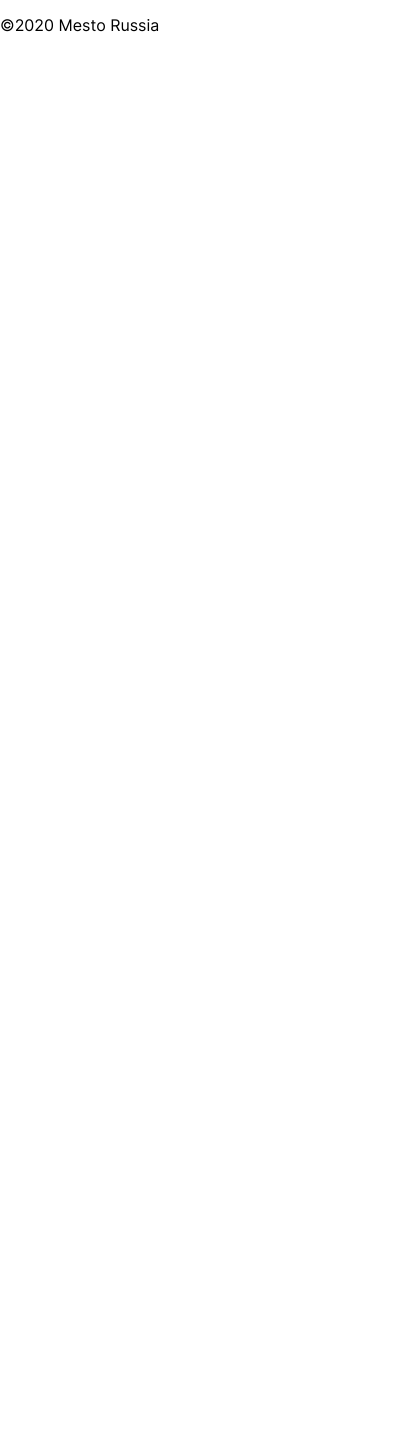
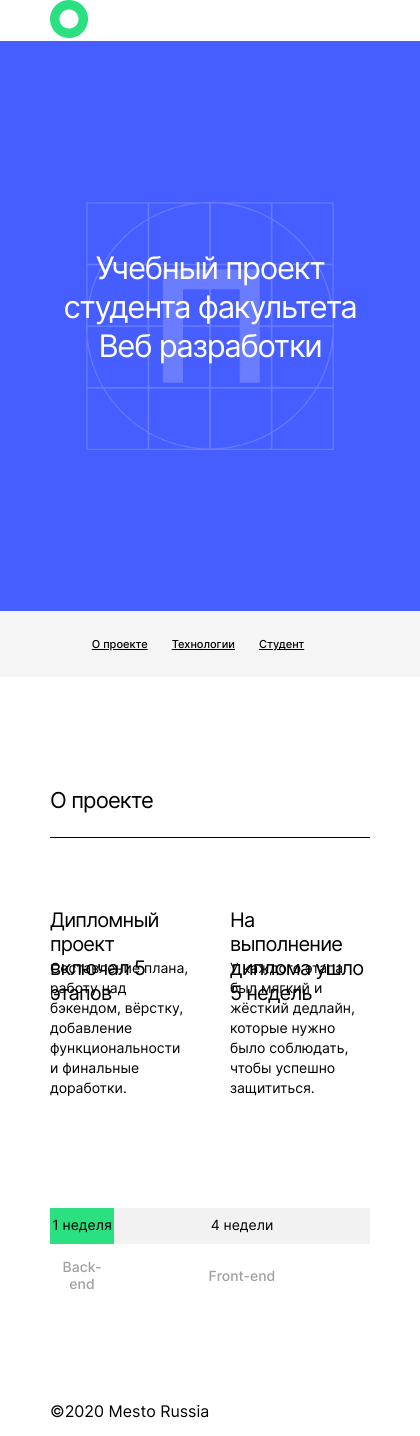
Before and after one commit to Lionen89/movies-explorer-frontend, a React (Create React App) app: page / in a window 390 px wide. Shown: the whole page, 420 px wide, since content can reach past the window. Before the commit the page ends 860 px from the top, so only its background shows below. Built offline with nearby package versions, Linux system fonts and the light colour scheme; the HTML template or start-up script is replaced by a standard one.

Commit message:
feat/создать компонент AboutProject_добавить валидацию

```diff
--- /dev/null
+++ b/src/components/AboutProject/AboutProject.css
@@ -0,0 +1,71 @@
+.title {
+    font-weight: 400;
+    font-size: 22px;
+    line-height: 26.63px;
+    letter-spacing: -0.04em;
+    width: 100%;
+    border-bottom: 1px solid;
+    padding: 0 0 23px 0;
+    margin: 110px 0 0;
+}
+
+.about-project-title {
+    font-weight: 400;
+    font-size: 20px;
+    line-height: 24.2px;
+    letter-spacing: -0.04em;
+    margin: 0;
+    padding: 0;
+}
+
+.about-project-text {
+    font-weight: 400;
+    font-size: 14px;
+    line-height: 20px;
+    margin: 0;
+    padding: 0;
+}
+
+.about-project-schedule {
+    display: grid;
+    grid-template-columns: 1fr 4fr;
+    grid-template-rows: 36px 1fr;
+    row-gap: 14px;
+    margin-bottom: 110px;
+}
+
+.about-project-description {
+    display: grid;
+    grid-template-columns: 1fr 1fr;
+    grid-template-rows: 24px 1fr;
+    row-gap: 26px;
+    column-gap: 40px;
+    margin-top: 70px;
+    margin-bottom: 110px;
+}
+
+.about-project-duration {
+    margin: 0;
+    padding: 9px 0;
+    font-weight: 400;
+    font-size: 14px;
+    line-height: 16.94px;
+    text-align: center;
+}
+
+.about-project-duration:first-child {
+    background-color: #2BE080;
+}
+
+.about-project-duration:nth-child(2) {
+    background-color: #F2F2F2;
+}
+
+.about-project-duration-text {
+    font-weight: 500;
+    font-size: 14px;
+    line-height: 17px;
+    text-align: center;
+    color: #A0A0A0;
+    margin: auto;
+}
--- a/src/components/AboutProject/AboutProject.jsx
+++ b/src/components/AboutProject/AboutProject.jsx
@@ -0,0 +1,27 @@
+import "./AboutProject.css";
+function AboutProject() {
+  return (
+    <section className="about-project">
+      <h2 className="title">О проекте</h2>
+      <article className="about-project-description">
+      <h3 className="about-project-title">Дипломный проект включал 5 этапов</h3>
+      <h3 className="about-project-title">На выполнение диплома ушло 5 недель</h3>
+      <p className="about-project-text">
+        Составление плана, работу над бэкендом, вёрстку, добавление
+        функциональности и финальные доработки.
+      </p>
+      <p className="about-project-text">
+        У каждого этапа был мягкий и жёсткий дедлайн, которые нужно было
+        соблюдать, чтобы успешно защититься.
+      </p>
+      </article>
+      <article className="about-project-schedule">
+          <p className="about-project-duration">1 неделя</p>
+          <p className="about-project-duration">4 недели</p>
+          <span className="about-project-duration-text">Back-end</span>
+          <span className="about-project-duration-text">Front-end</span>
+      </article>
+    </section>
+  );
+}
+export default AboutProject;
--- a/src/components/App/App.css
+++ b/src/components/App/App.css
@@ -4,25 +4,13 @@
     min-height: 100vh;
 }
 .main-page__container {
-    margin: 0 auto;
+    margin: 0 70px 0;
     min-width: 320px;
-    max-width: 880px;
+    max-width: 1280px;
 }
 
-@media screen and (max-width: 1340px) {
+@media screen and (max-width: 960px) {
     .main-page__container {
-        margin: 0 200px;
+        margin: 0 50px 0;
     }
 }
-
-@media screen and (max-width: 1124px) {
-    .main-page__container {
-        margin: 0 100px;
-    }
-}
-
-@media screen and (max-width: 781px) {
-    .main-page__container {
-        margin: 0 auto;
-    }
-}
--- a/src/components/App/App.js
+++ b/src/components/App/App.js
@@ -1,14 +1,12 @@
 import React from "react";
 import { CurrentUserContext } from "../../contexts/CurrentUserContext";
 import { Route, Switch, useHistory } from "react-router-dom";
-import Header from "../Header/Header";
 import Register from "../Register/Register";
 import Login from "../Login/Login";
 import Main from "../Main/Main";
 import Profile from "../Profile/Profile"
 import Movies from "../Movies/Movies"
 import SavedMovies from "../SavedMovies/SavedMovies"
-import Footer from '../Footer/Footer'
 import './App.css'
 
 
@@ -24,10 +22,11 @@ function App() {
     return (
         <CurrentUserContext.Provider value={currentUser}>
           <div className="main-page">
-            <Header />
             <div className="main-page__container">
-            <Main />
               <Switch>
+                <Route exact path="/">
+                  <Main />
+                </Route>
                 <Route path="/signup">
                   <Register onLogoClick={handleLogoClick} />
                 </Route>
@@ -44,7 +43,6 @@ function App() {
                   <SavedMovies />
                 </Route>
               </Switch>
-          <Footer />
             </div>
           </div>
         </CurrentUserContext.Provider>
--- a/src/components/Header/Header.jsx
+++ b/src/components/Header/Header.jsx
@@ -2,44 +2,10 @@ import logo from "../../images/logo.png";
 import { Link, useLocation } from "react-router-dom";
 
 function Header(props) {
-  const location = useLocation();
-if(location.pathname === "/signin" || "/signup")
-return(
-    <></>
-)
-// if(location.pathname === "/signup")
-// return(
-//     <header className="header">
-//       <img
-//         src={logo}
-//         alt="Логотип"
-//         className="auth__logo"
-//         onClick={props.onLogoClick}
-//       />
-//       <h2 className="auth__title">Добро пожаловать&#33;</h2>
-//     </header>
-// )
-
   return (
     <header className="header">
       <img src={logo} alt="Лого Место" className="header__logo" />
-      <div className="header__links">
-        <p className="header__text header__email">
-          {location.pathname === "/" ? props.userEmail : ""}
-        </p>
-        <Link to="/sign-in" className="header__text header__link">
-          {location.pathname === "/sign-up" ? "Войти" : ""}
-        </Link>
-        <Link to="/sign-up" className="header__text header__link">
-          {location.pathname === "/sign-in" ? "Регистрация" : ""}
-        </Link>
-        <button
-          onClick={props.onSignOut}
-          className="header__text header__button"
-        >
-          {location.pathname === "/" ? "Выйти" : ""} */}
-        </button>
-      </div>
+
     </header>
   );
 }
--- a/src/components/Login/Login.css
+++ b/src/components/Login/Login.css
@@ -49,6 +49,27 @@
     border-bottom: 1px solid rgba(232, 232, 232, 1);
     padding: 0 0 10px 0;
     margin: 5px auto 24px;
+}
+.auth__text_type_error {
+    border-bottom: 1px solid rgba(255, 104, 56, 1);
+    margin: 5px auto 0;
+}
+
+.auth__text-error {
+    font-weight: 400;
+    font-size: 10px;
+    line-height: 12.1px;
+    color: #EE3465;
+    margin: 6px 0;
+    opacity: 0;
+}
+.auth__text_type_error-password {
+    color: #EE3465;
+    margin: 6px 0;
+}
+
+.auth__text-error_active {
+    opacity: 1;
 }
 
 .auth__link {
--- a/src/components/Main/Main.jsx
+++ b/src/components/Main/Main.jsx
@@ -1,48 +1,31 @@
 import React from "react";
 import { CurrentUserContext } from "../../contexts/CurrentUserContext";
+import Header from "../Header/Header";
+import Promo from "../Promo/Promo";
+import NavTab from "../NavTab/NavTab";
+import AboutProject from "../AboutProject/AboutProject";
+// import Techs from "../Techs/Techs";
+// import AboutMe from "../AboutMe/AboutMe";
+// import Portfolio from "../Portfolio/Portfolio"
+import Footer from '../Footer/Footer'
+
+
 
 function Main(props) {
   const currentUser = React.useContext(CurrentUserContext);
   return (
+    <>
+      <Header />
     <main>
-      {/* <section className="profile">
-        <div className="profile__avatar-container" onClick={props.onEditAvatar}>
-          <div
-            className="profile__avatar"
-            style={{ backgroundImage: `url(${currentUser.avatar})` }}
-          ></div>
-        </div>
-        <div className="profile__info">
-          <h1 className="profile__name">{currentUser.name}</h1>
-          <button
-            type="button"
-            aria-label="Close"
-            className="profile__edit-button"
-            onClick={props.onEditProfile}
-          ></button>
-          <p className="profile__description">{currentUser.about}</p>
-        </div>
-        <button
-          type="button"
-          className="profile__add-button"
-          onClick={props.onAddPlace}
-        ></button>
-      </section> */}
-      {/* <section className="elements">
-        {props.cards.map((item) => {
-          return (
-            // <Card
-            //   card={item}
-            //   key={item._id}
-            //   onCardLike={props.onCardLike}
-            //   onCardDelete={props.onCardDelete}
-            //   onCardClick={props.onCardClick}
-            //   onConfirmationfPopup={props.onConfirmationfPopup}
-            // />
-        //   );
-        // })}
-      </section> */}
+      <Promo />
+      <NavTab />
+      <AboutProject />
+      {/* <Techs />
+      <AboutMe />
+      <Portfolio /> */}
     </main>
+     <Footer />
+     </>
   );
 }
 
--- /dev/null
+++ b/src/components/NavTab/NavTab.css
@@ -0,0 +1,29 @@
+.navtab {
+    display: flex;
+    justify-content: center;
+    align-items: center;
+    height: 66px;
+    background-color: #F5F5F5;
+    margin: 0 -70px 0;
+}
+
+.nav__link {
+    margin-right: 40px;
+    font-weight: 500;
+    font-size: 13px;
+    line-height: 16px;
+    color: #000000;
+}
+@media screen and (max-width: 960px) {
+    .navtab {
+        width: calc(100%+50*2px);
+        margin: 0 -50px 0;
+    }
+}
+
+@media screen and (max-width: 690px) {
+    .nav__link {
+        font-size: 11px;
+        margin-right: 24px;
+    }
+}
--- a/src/components/NavTab/NavTab.jsx
+++ b/src/components/NavTab/NavTab.jsx
@@ -0,0 +1,16 @@
+import "./NavTab.css";
+import { Link } from "react-router-dom";
+
+function NavTab() {
+  return (
+    <section className="navtab">
+          <Link to="#about" className="nav__link">О проекте
+          </Link>
+          <Link to="#tech" className="nav__link">Технологии
+          </Link>
+          <Link to="#about-project" className="nav__link">Студент
+          </Link>
+    </section>
+  );
+}
+export default NavTab;
--- /dev/null
+++ b/src/components/Promo/Promo.css
@@ -0,0 +1,49 @@
+.promo {
+    background-color: #465DFF;
+    background-image: url(../../images/pic__COLOR_landing-logo.png);
+    background-position: center;
+    background-repeat: no-repeat;
+    background-size: 320px;
+    width: calc(100%+70*2px);
+    height: 524px;
+    display: flex;
+    justify-content: center;
+    margin: 0 -70px 0;
+}
+
+.promo__title {
+    max-width: 730px;
+    font-weight: 400;
+    font-size: 50px;
+    line-height: 58px;
+    text-align: center;
+    letter-spacing: -0.04em;
+    color: #FFFFFF;
+    margin: 184px auto 0;
+}
+
+@media screen and (max-width: 960px) {
+    .promo {
+        height: 784px;
+        margin: 0 -50px 0;
+        width: calc(100%+50*2px);
+    }
+
+    .promo__title {
+        margin: 326px auto 0;
+    }
+}
+
+@media screen and (max-width: 690px) {
+    .promo {
+        height: 570px;
+        background-size: 248px;
+    }
+
+    .promo__title {
+        max-width: 300px;
+        margin: 207px auto 0;
+        font-size: 31px;
+        line-height: 39px;
+    }
+}
--- a/src/components/Promo/Promo.jsx
+++ b/src/components/Promo/Promo.jsx
@@ -1,9 +1,11 @@
-function Promo(props) {
-return (
-    <section className='promo'>
-        <h1>Учебный проект студента факультета Веб разработки</h1>
-
+import "./Promo.css";
+function Promo() {
+  return (
+    <section className="promo">
+      <h1 className="promo__title">
+        Учебный проект студента факультета Веб разработки
+      </h1>
     </section>
-)
+  );
 }
 export default Promo;
```
Also changed, not shown: src/components/Login/Login.jsx (+30 -2 lines), src/images/pic__COLOR_landing-logo.png (added).
